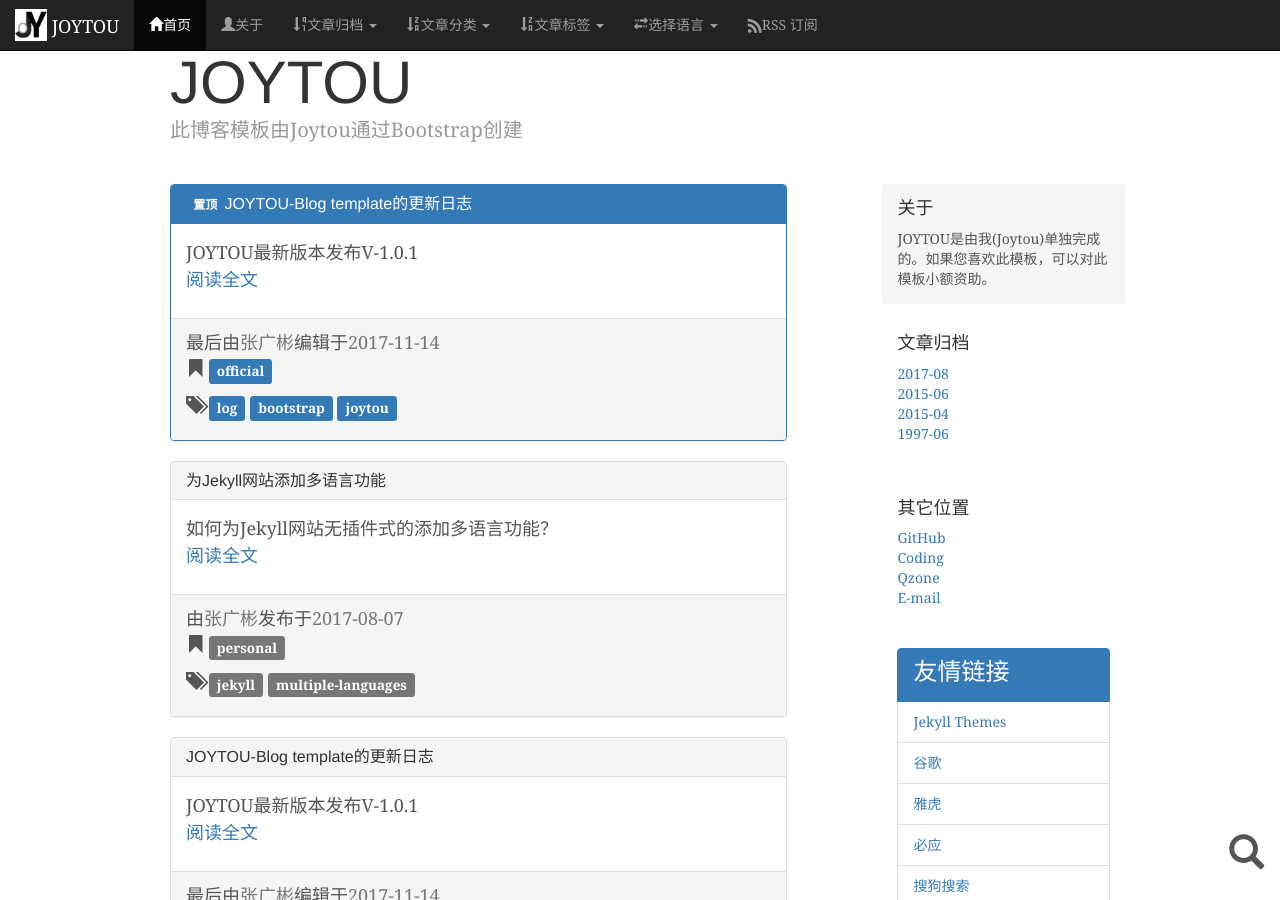
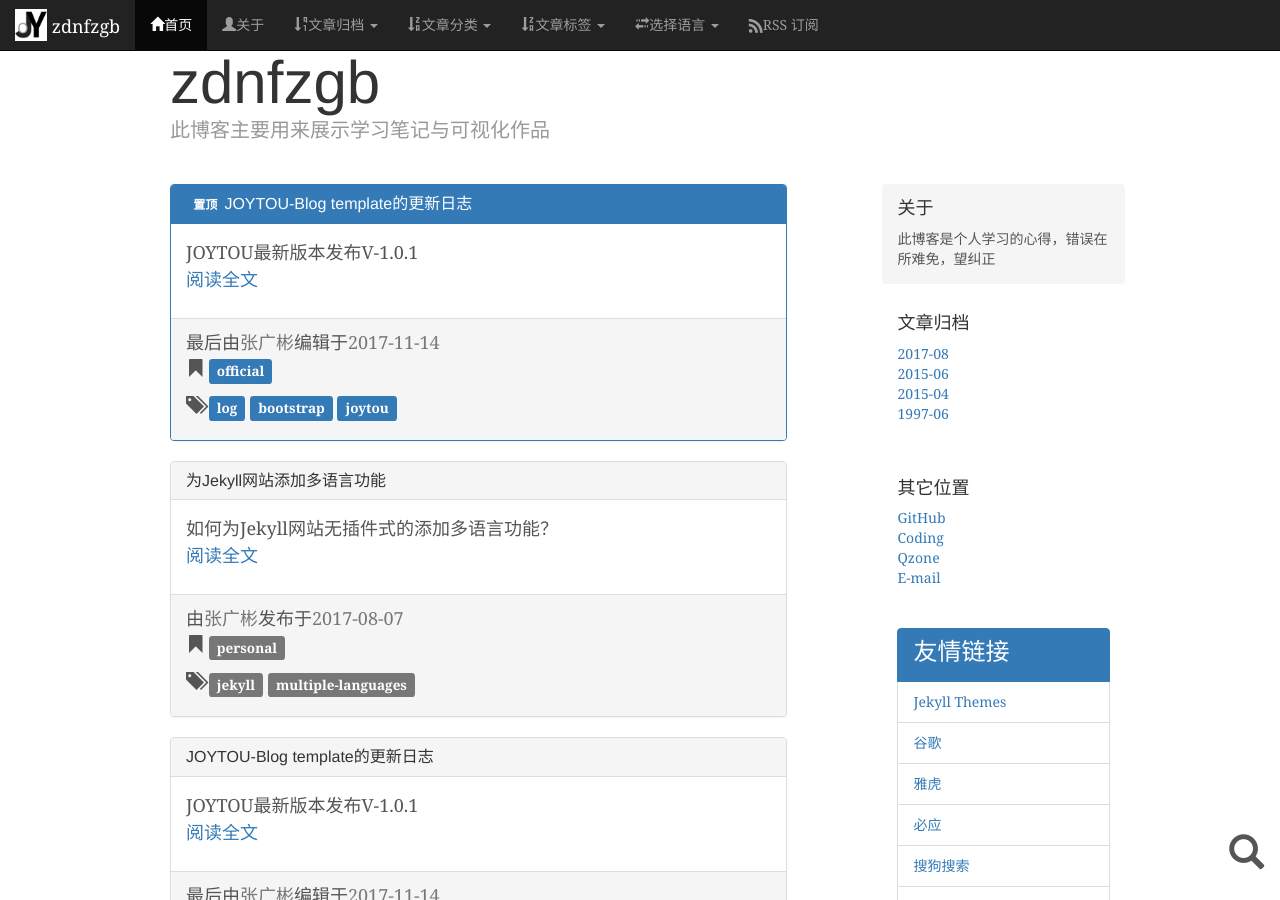
Before and after one commit to zdnfzgb/zdnfzgb.github.io, a Jekyll site: the page built from index.cn.html, in a window 1280 px wide and 900 px high. Built offline with Jekyll 4.4.1, drawn with Linux system fonts in a browser that asks for light colours; some web fonts are replaced; comment, search, counter and statistics services are not loaded.

Commit message:
改标题
各种零碎

```diff
--- a/_data/cn.yml
+++ b/_data/cn.yml
@@ -1,7 +1,7 @@
-     sitename: "JOYTOU"
-     sitesubname: "一个热爱折腾、不肯休息的业余程序员！"
-     sitedescription: "此博客模板由builder通过style创建"
-     siteabout: "JOYTOU是由我(Joytou)单独完成的。如果您喜欢此模板，可以对此模板小额资助。"
+     sitename: "zdnfzgb"
+     sitesubname: "zdnfzgb的个人世界"
+     sitedescription: "此博客主要用来展示学习笔记与可视化作品"
+     siteabout: "此博客是个人学习的心得，错误在所难免，望纠正"
      about: "关于"
      archivearticle: "文章归档"
      otherplace: "其它位置"
--- a/_data/tw.yml
+++ b/_data/tw.yml
@@ -1,7 +1,7 @@
-     sitename: "JOYTOU"
-     sitesubname: "一個熱愛折騰、不肯休息的業余程序員！"
-     sitedescription: "此博客模板由builder通過style創建"
-     siteabout: "JOYTOU是由我(Joytou)單獨完成的。如果您喜歡此模板，可以對此模板小額資助。"
+     sitename: "zdnfzgb"
+     sitesubname: "zdnfzgb的个人世界"
+     sitedescription: "此博客主要用来展示学习笔记与可视化作品"
+     siteabout: "此博客是个人学习的心得，错误在所难免，望纠正"
      about: "關於"
      archivearticle: "文章歸檔"
      otherplace: "其它位置"
```
